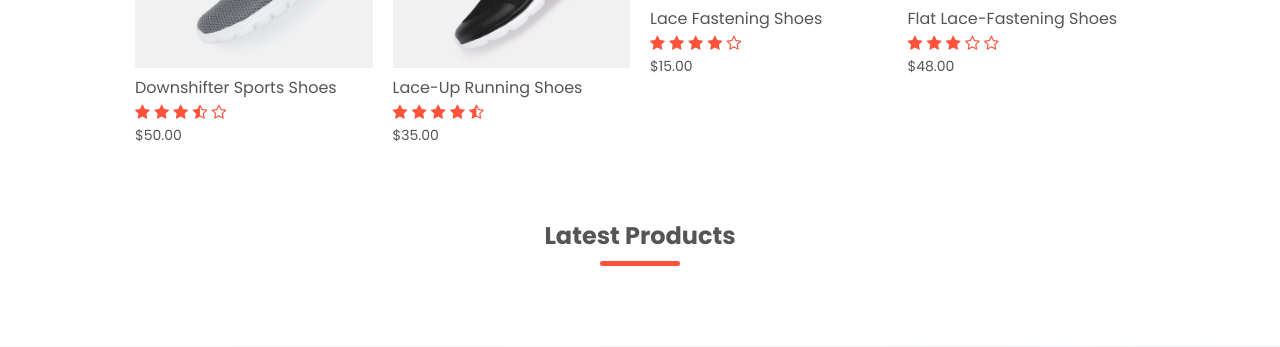
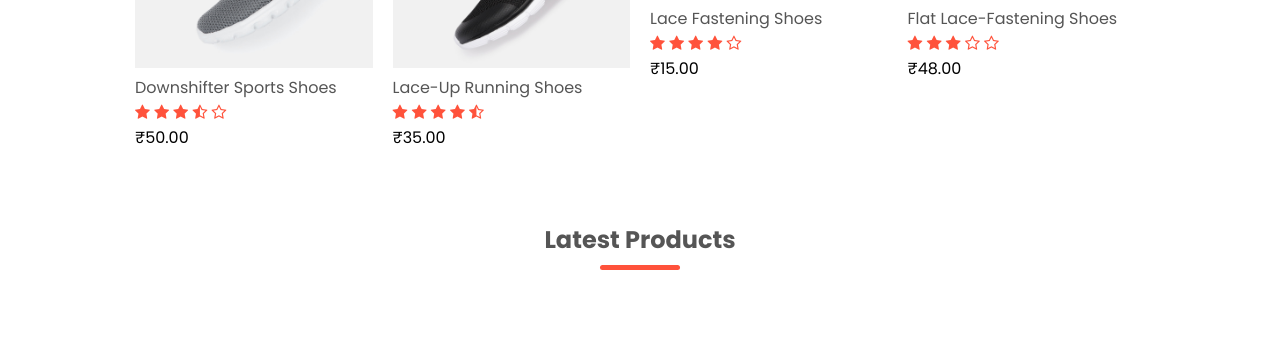
Before and after one commit to treesathomas123/Online-Footwear-Store, a Django app: template FootLand/templates/user_dashboard.html in a window 1280 px wide. Shown: the part 1539-1886 px from the top of the page. Run offline with Django 5.2, Linux system fonts and the light colour scheme; the template is opened without the code that fills it, so the values that code supplies are empty.

Commit message:
changes made to user dashboard

```diff
--- a/FootLand/templates/user_dashboard.html
+++ b/FootLand/templates/user_dashboard.html
@@ -326,7 +326,7 @@ nav {
                             <i class="fa fa-star-half-o" ></i>
                             <i class="fa fa-star-o" ></i>
                         </div>
-                        <p>$50.00</p>
+                        <span class="price">₹50.00</span>
                     </div>
                     <div class="col-4">
                         <a href="{% url 'products_details'%}"><img src="{% static 'images/product-2.jpg'%}"></a>
@@ -338,7 +338,7 @@ nav {
                             <i class="fa fa-star" ></i>
                             <i class="fa fa-star-half-o" ></i>
                         </div>
-                        <p>$35.00</p>
+                        <span class="price">₹35.00</span>
                     </div>
                     <div class="col-4">
                         <a href="{% url 'products_details'%}"><img src="{% static 'images/product-3.jpg'%}"></a>
@@ -350,7 +350,7 @@ nav {
                             <i class="fa fa-star" ></i>
                             <i class="fa fa-star-o" ></i>
                         </div>
-                        <p>$15.00</p>
+                        <span class="price">₹15.00</span>
                     </div>
                     <div class="col-4">
                         <a href="{% url 'products_details'%}"><img src="{% static 'images/product-10.jpg'%}"></a>
@@ -362,7 +362,7 @@ nav {
                             <i class="fa fa-star-o" ></i>
                             <i class="fa fa-star-o" ></i>
                         </div>
-                        <p>$48.00</p>
+                        <span class="price">₹48.00</span>
                     </div>
                 </div>
 
@@ -382,7 +382,7 @@ nav {
                                 {% endif %}
                             {% endfor %}
                         </div>
-                        <p>${{ product.price }}</p>
+                        <span class="price">₹{{ product.price }}</span>
                     </div>
                     {% if forloop.counter|divisibleby:4 and not forloop.last %}
                     </div><div class="row">
```
